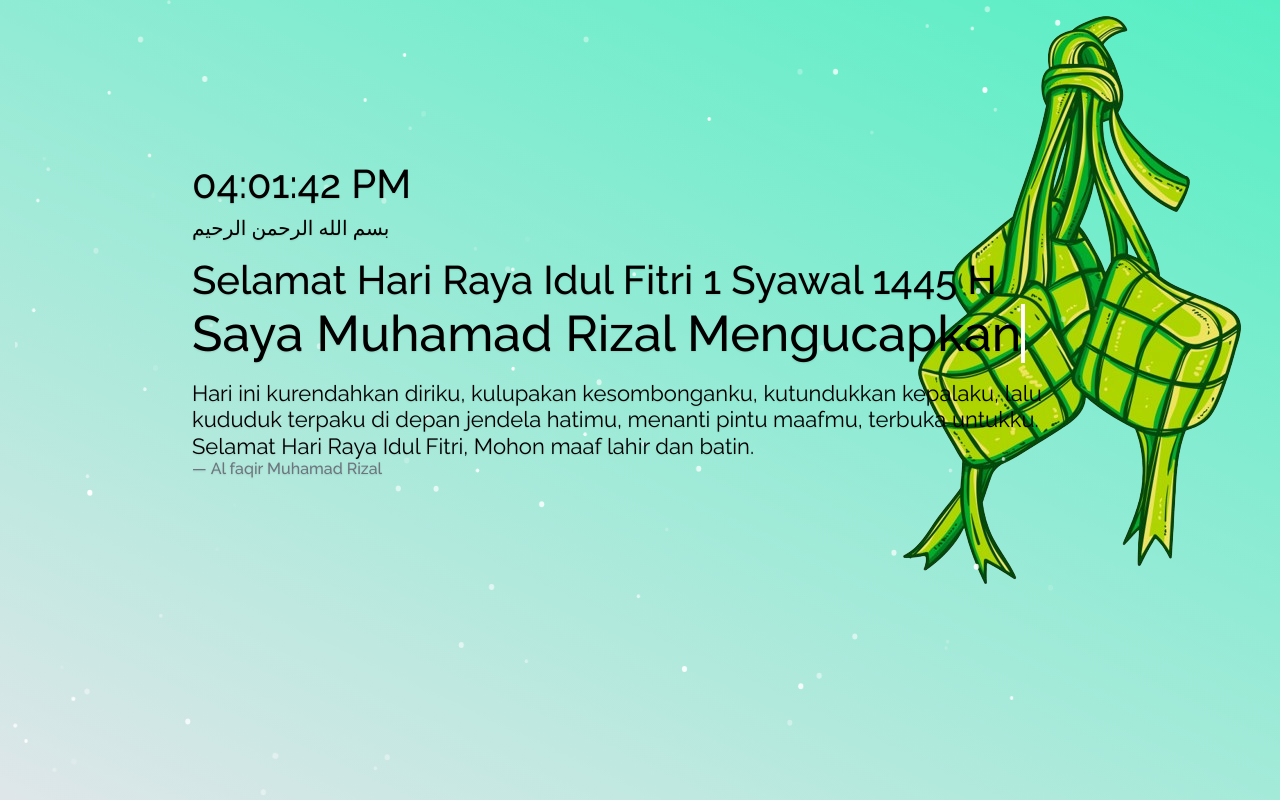
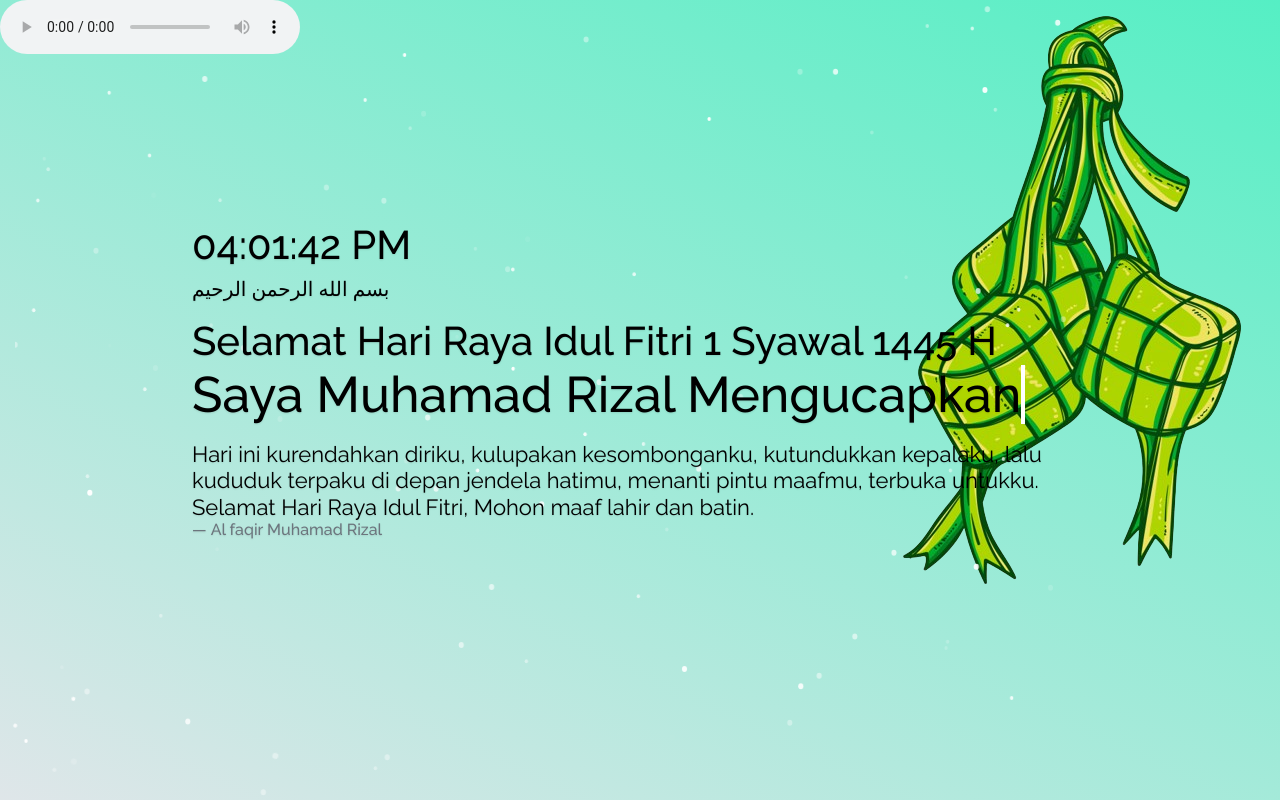
Before and after one commit to mrsyahyaa/idulfitri, a plain HTML site: page index.html in a window 1280 px wide. Drawn offline with nearby package versions, Linux system fonts and the light colour scheme.

Commit message:
Add files via upload

```diff
--- a/index.html
+++ b/index.html
@@ -16,7 +16,7 @@
     <link href='https://fonts.googleapis.com/css?family=Raleway:500,400,300,200,100' rel='stylesheet' type='text/css'>
     <canvas class="container" id="container" role="main"></canvas>
     <img src="Ketupat-vector-ready-for-Eid-Al-fitr-vector-PNG-removebg-preview.png" align="right">
-    <meta charset="utf-8">    <audio controls autoplay hidden>
+    <audio controls loop>
       <source src="Ramadan Vibes l Royalty Free Music [No Copyright Music] l MoosBeat.mp3" type="audio/mpeg">
      </audio>
       <div class="content">
```
